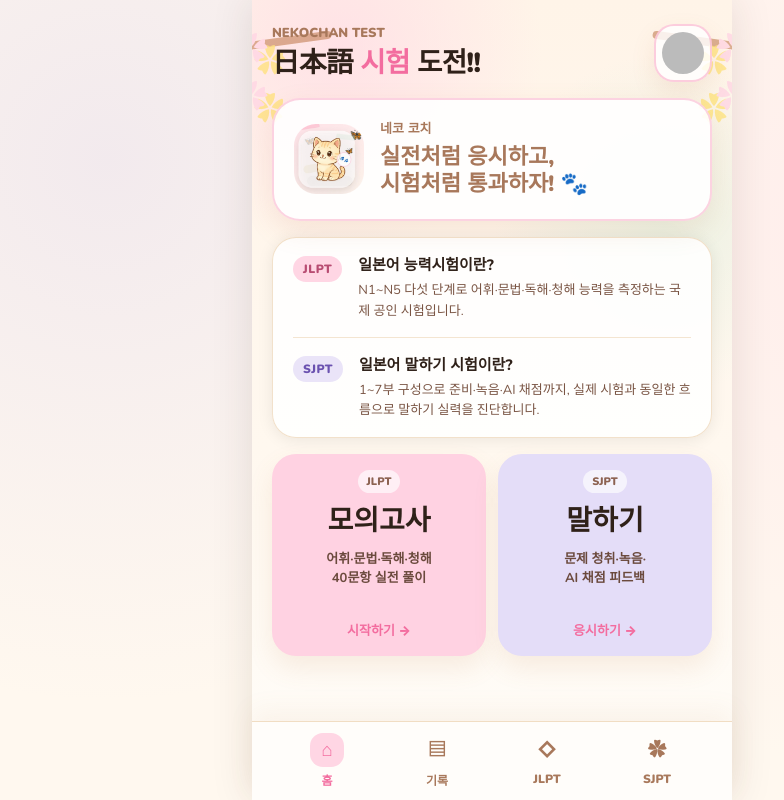
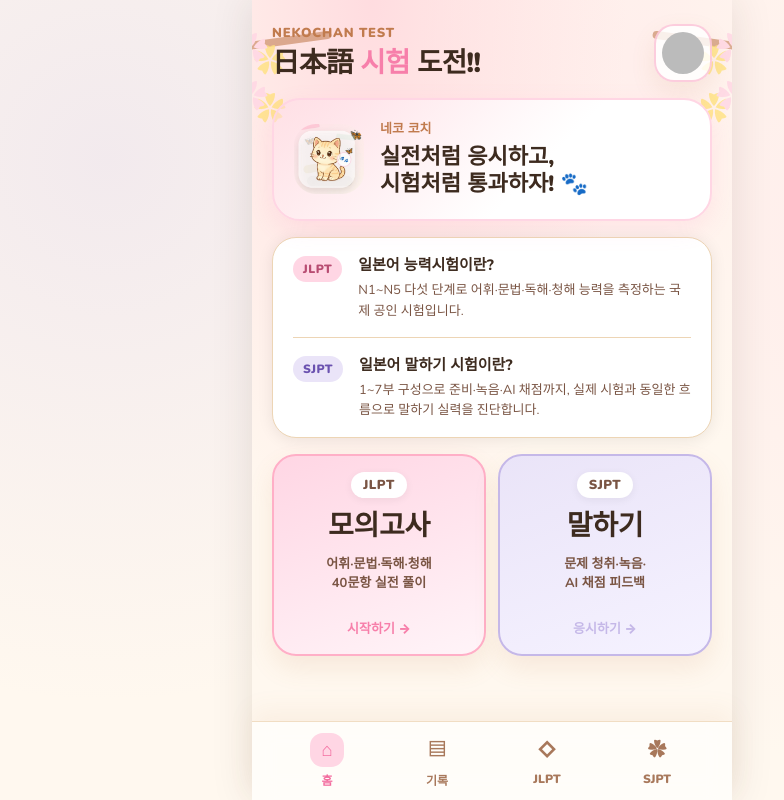
Before and after one commit to Taeyeong-yoon/GPT, a React (Vite) app: page / in a window 1280 px wide. Shown: the whole page, without its empty margins (148-932 px from the left). Built offline with nearby package versions, Linux system fonts and the light colour scheme; no server answers; the database is empty; sample sign-in values are in the browser's storage.

Commit message:
design: 홈 화면 색채 시스템 통일 — 디자인 토큰 기반 재정비 (배경·카드·텍스트)

```diff
--- a/src/index.css
+++ b/src/index.css
@@ -502,7 +502,7 @@ img { max-width: 100%; display: block; }
 .home__topbar { display: flex; align-items: center; justify-content: space-between; min-height: 32px; }
 .home__entries { display: flex; flex-direction: column; gap: var(--sp-4); }
 
-/* 앱 스크린샷 톤과 맞춘 고급 홈 */
+/* 홈 화면 — 브랜드 팔레트(크림·핑크·브라운) 통일 */
 .home-screen {
   position: relative;
   gap: var(--sp-4);
@@ -510,9 +510,9 @@ img { max-width: 100%; display: block; }
   overflow-x: hidden;
   overflow-y: auto;
   background:
-    radial-gradient(circle at 18% 6%, rgba(255, 214, 228, 0.62), transparent 24%),
-    radial-gradient(circle at 86% 28%, rgba(212, 236, 217, 0.45), transparent 24%),
-    linear-gradient(180deg, #FFF4E8 0%, #FFF8EF 56%, #FFFDF9 100%);
+    radial-gradient(ellipse at 25% 0%, rgba(255,175,199,0.38) 0%, transparent 50%),
+    radial-gradient(ellipse at 80% 8%, rgba(255,214,228,0.28) 0%, transparent 40%),
+    var(--cream);
 }
 
 .home-ornament {
@@ -562,21 +562,21 @@ img { max-width: 100%; display: block; }
 }
 .home-brandbar__eyebrow {
   margin: 0 0 4px;
-  color: #A8785B;
+  color: var(--brown);
   font-size: var(--fs-sm);
   font-weight: var(--fw-black);
-  letter-spacing: 0;
+  letter-spacing: 0.06em;
 }
 .home-brandbar__title {
   margin: 0;
-  color: #2F2119;
+  color: var(--text);
   font-size: 1.72rem;
   line-height: 1.12;
   font-weight: var(--fw-black);
   letter-spacing: -0.02em;
   white-space: nowrap;
 }
-.home-brandbar__title span { color: #F36D9F; }
+.home-brandbar__title span { color: var(--pink-d); }
 
 .home-profile {
   width: 58px;
@@ -604,10 +604,10 @@ img { max-width: 100%; display: block; }
   align-items: center;
   gap: var(--sp-4);
   padding: var(--sp-5);
-  border: 2px solid rgba(247, 127, 170, 0.34);
+  border: 2px solid var(--pink-l);
   border-radius: 28px;
-  background: rgba(255, 255, 255, 0.9);
-  box-shadow: 0 10px 28px rgba(193, 123, 78, 0.13);
+  background: linear-gradient(135deg, rgba(255,214,228,0.45) 0%, var(--surface) 60%);
+  box-shadow: 0 8px 24px rgba(247,127,170,0.12);
 }
 .coach-card__avatar {
   width: 70px;
@@ -626,13 +626,13 @@ img { max-width: 100%; display: block; }
 }
 .coach-card__name {
   margin: 0 0 4px;
-  color: #A8785B;
+  color: var(--brown);
   font-size: var(--fs-sm);
   font-weight: var(--fw-black);
 }
 .coach-card__message {
   margin: 0;
-  color: #A8785B;
+  color: var(--text);
   font-size: var(--fs-xl);
   line-height: 1.26;
   font-weight: var(--fw-black);
@@ -816,8 +816,14 @@ img { max-width: 100%; display: block; }
   border-radius: 24px;
   box-shadow: 0 12px 26px rgba(193, 123, 78, 0.12);
 }
-.home-screen .entry-card--jlpt { background: #FFD2E2; }
-.home-screen .entry-card--sjpt { background: #E4DDF8; }
+.home-screen .entry-card--jlpt {
+  background: linear-gradient(160deg, var(--pink-l) 0%, #fff4f8 100%);
+  border: 2px solid var(--pink);
+}
+.home-screen .entry-card--sjpt {
+  background: linear-gradient(160deg, var(--lav-l) 0%, #f5f2ff 100%);
+  border: 2px solid var(--lavender);
+}
 .entry-card__top {
   display: flex;
   align-items: center;
@@ -825,12 +831,14 @@ img { max-width: 100%; display: block; }
   gap: var(--sp-2);
 }
 .entry-card__badge {
-  padding: 4px 9px;
+  padding: 4px 12px;
   border-radius: var(--r-pill);
-  background: rgba(255, 255, 255, 0.66);
-  color: #8C6251;
-  font-size: 0.68rem;
-  font-weight: var(--fw-black);
+  background: var(--surface);
+  color: var(--text-mid);
+  font-size: var(--fs-sm);
+  font-weight: var(--fw-black);
+  letter-spacing: 0.04em;
+  box-shadow: 0 2px 8px rgba(0,0,0,0.06);
 }
 .entry-card__cat-img {
   width: 44px;
@@ -842,25 +850,28 @@ img { max-width: 100%; display: block; }
 }
 .home-screen .entry-card__title {
   margin: 0;
-  color: #2F2119;
+  color: var(--text);
   font-size: var(--fs-2xl);
   line-height: 1.2;
   white-space: nowrap;
-  letter-spacing: 0;
+  letter-spacing: -0.01em;
 }
 .home-screen .entry-card__meta {
   margin: 0;
-  color: #6B4A3D;
+  color: var(--text-mid);
   font-size: var(--fs-sm);
   line-height: 1.48;
   font-weight: var(--fw-bold);
 }
 .home-screen .entry-card__arrow {
   margin: auto 0 0;
-  color: #F36D9F;
+  color: var(--pink-d);
   font-size: var(--fs-sm);
   font-weight: var(--fw-black);
   opacity: 1;
+}
+.home-screen .entry-card--sjpt .entry-card__arrow {
+  color: var(--lavender);
 }
 
 .home-screen .recent {
@@ -903,8 +914,8 @@ img { max-width: 100%; display: block; }
 
 /* ---------- 홈 시험 소개 카드 ------------------------------ */
 .home-exam-info {
-  background: rgba(255,255,255,0.88);
-  border: 1.5px solid rgba(237,213,181,0.7);
+  background: var(--surface);
+  border: 1.5px solid var(--border-soft);
   border-radius: var(--r-lg);
   box-shadow: var(--shadow-card);
   overflow: hidden;
@@ -933,17 +944,17 @@ img { max-width: 100%; display: block; }
   margin: 0 0 4px;
   font-size: var(--fs-md);
   font-weight: var(--fw-extra);
-  color: #2F2119;
+  color: var(--text);
 }
 .home-exam-info__desc {
   margin: 0;
   font-size: var(--fs-sm);
-  color: #7A5544;
+  color: var(--text-mid);
   line-height: 1.55;
 }
 .home-exam-info__divider {
   height: 1px;
-  background: rgba(237,213,181,0.6);
+  background: var(--border-soft);
   margin: 0 var(--sp-5);
 }
 
```
